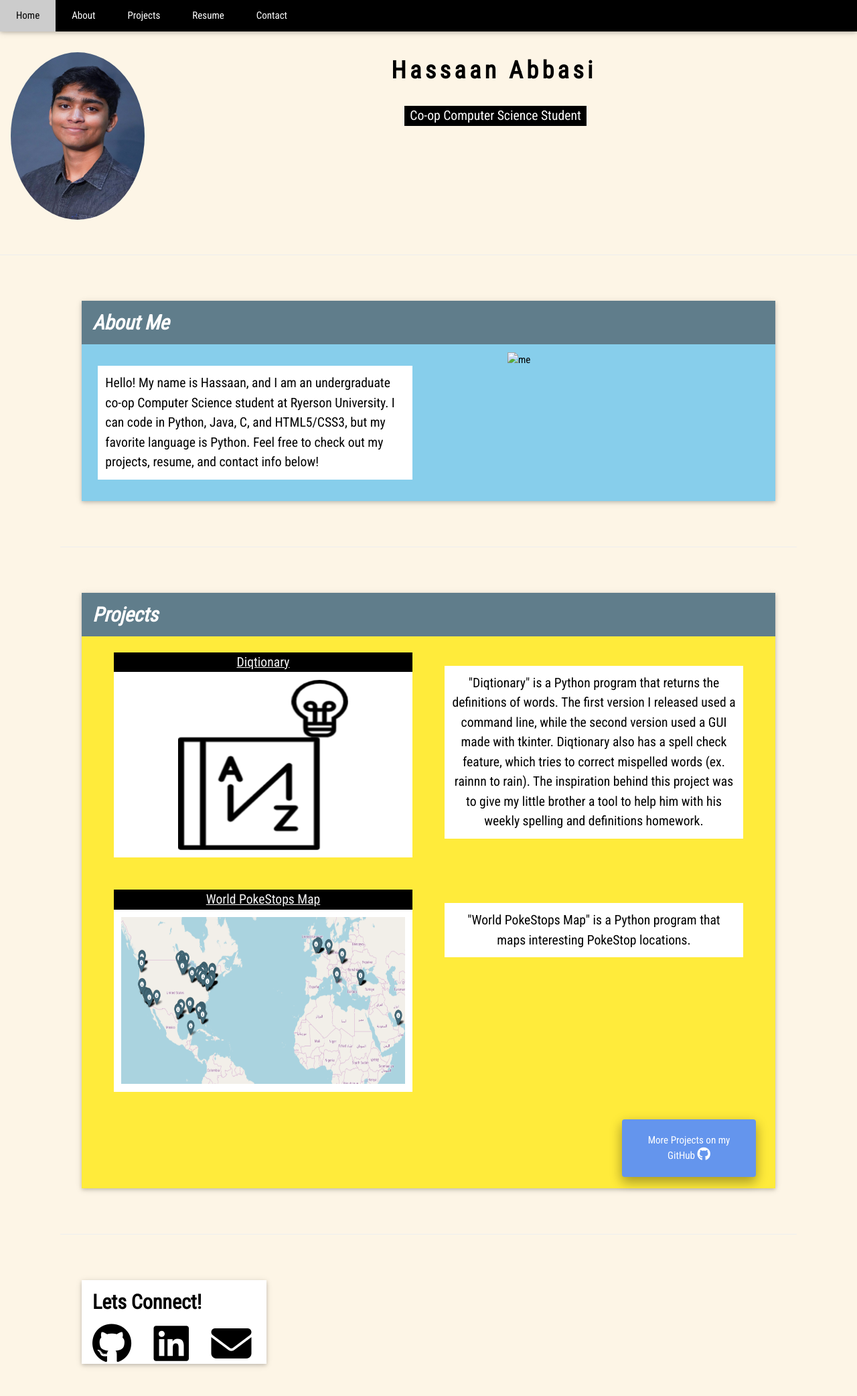
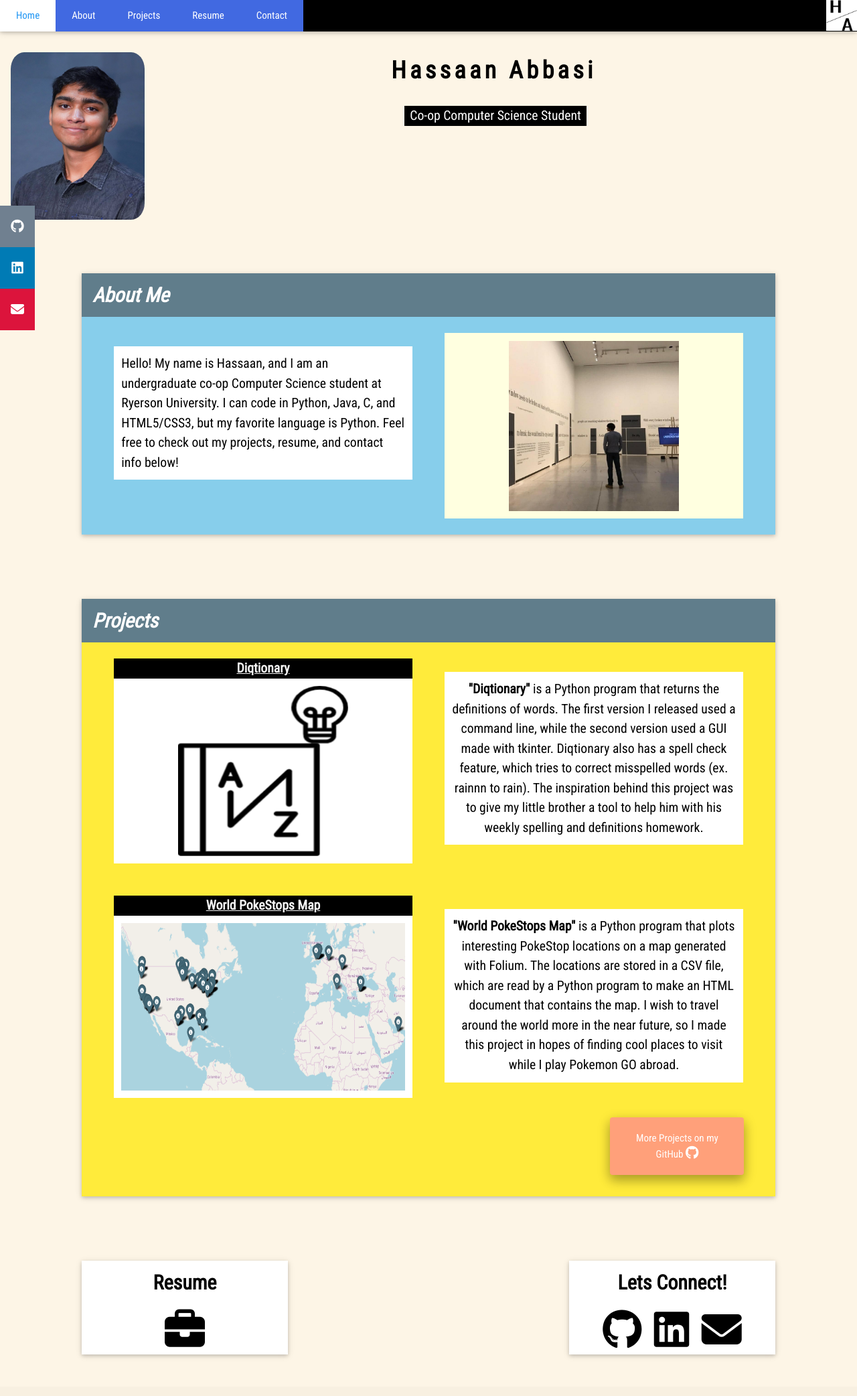
Before and after one commit to HassaanAbbasi/PersonalWebsite, a Flask app: page / in a window 1280 px wide. Shown: the whole page at 67% size. After the commit the page ends 2026 px from the top, so only its background shows below. Run offline with Flask 2, Linux system fonts and the light colour scheme; some libraries are stand-ins or nearby versions.

Commit message:
Added resume and pictures, updated html, css

```diff
--- a/static/main.css
+++ b/static/main.css
@@ -21,6 +21,7 @@ html {
 			 blink-caret .75s step-end infinite;
 }
 
+
 @keyframes typing{
   from {max-width: 0}
   to {max-width: 100%}
--- a/templates/home.html
+++ b/templates/home.html
@@ -64,8 +64,127 @@
             right: 0;
         }
 
-        .myClickable {
+        .grow:hover {
+            -webkit-transform: scale(1.3);
+            -ms-transform: scale(1.3);
+            transform: scale(1.3);
+            -webkit-transition: 2s height ease;
+            transition: 0.5s;
+        }
+
+        .button1 {
+            position: relative;
+            background-color: royalblue;
+            border: none;
+            font-size: 15px;
+            color: #FFFFFF;
+            padding: 20px;
+            width: 200px;
+            text-align: center;
+            -webkit-transition-duration: 0.4s;
+            /* Safari */
+            transition-duration: 0.4s;
+            text-decoration: none;
+            overflow: hidden;
             cursor: pointer;
+        }
+
+        .button1:after {
+            content: "";
+            background: royalblue;
+            display: block;
+            position: absolute;
+            padding-top: 300%;
+            padding-left: 350%;
+            margin-left: -30px !important;
+            margin-top: -120%;
+            opacity: 0;
+            transition: all 1.3s
+        }
+
+        .button1:active:after {
+            padding: 0;
+            margin: 0;
+            opacity: 1;
+            transition: 0s
+        }
+
+        .icon-bar {
+            position: fixed;
+            top: 50%;
+            -webkit-transform: translateY(-50%);
+            -ms-transform: translateY(-50%);
+            transform: translateY(-50%);
+        }
+
+        .icon-bar a {
+            display: block;
+            text-align: center;
+            padding: 16px;
+            transition: all 0.3s ease;
+            color: white;
+            font-size: 20px;
+        }
+
+        .icon-bar a:hover {
+            background-color: #000;
+        }
+
+        .github {
+            background: slategrey;
+            color: white;
+        }
+
+        .linkedin {
+            background: #007bb5;
+            color: white;
+        }
+
+        .mail {
+            background: crimson;
+            color: white;
+        }
+
+        .container {
+            position: relative;
+        }
+
+        .image {
+            display: block;
+        }
+
+        .overlay {
+            position: absolute;
+            bottom: 0;
+            left: 0;
+            right: 0;
+            background-color: royalblue;
+            overflow: hidden;
+            width: 100%;
+            height: 100%;
+            -webkit-transform: scale(0);
+            -ms-transform: scale(0);
+            transform: scale(0);
+            -webkit-transition: .3s ease;
+            transition: .3s ease;
+        }
+
+        .container:hover .overlay {
+            -webkit-transform: scale(1);
+            -ms-transform: scale(1);
+            transform: scale(1);
+        }
+
+        .text {
+            color: white;
+            font-size: 20px;
+            position: absolute;
+            top: 50%;
+            left: 50%;
+            -webkit-transform: translate(-50%, -50%);
+            -ms-transform: translate(-50%, -50%);
+            transform: translate(-50%, -50%);
+            text-align: center;
         }
     </style>
 </head>
@@ -75,36 +194,54 @@
     <!-- Navbar -->
     <div class="w3-top">
         <div class="w3-bar w3-black w3-card">
-            <a href="#" class="w3-bar-item w3-button w3-padding-large">Home</a>
-            <a href="#about" class="w3-bar-item w3-button w3-padding-large w3-hide-small">About</a>
-            <a href="#project" class="w3-bar-item w3-button w3-padding-large w3-hide-small">Projects</a>
-            <a href="#resume" class="w3-bar-item w3-button w3-padding-large w3-hide-small">Resume</a>
-            <a href="#connect" class="w3-bar-item w3-button w3-padding-large w3-hide-small">Contact</a>
+            <a href="#"
+                class="w3-bar-item w3-button w3-padding-large button1 w3-hover-white w3-hover-text-blue">Home</a>
+            <a href="#about"
+                class="w3-bar-item w3-button w3-padding-large w3-hide-small button1 w3-hover-white w3-hover-text-blue">About</a>
+            <a href="#project"
+                class="w3-bar-item w3-button w3-padding-large w3-hide-small button1 w3-hover-white w3-hover-text-blue">Projects</a>
+            <a href="#resume"
+                class="w3-bar-item w3-button w3-padding-large w3-hide-small button1 w3-hover-white w3-hover-text-blue">Resume</a>
+            <a href="#connect"
+                class="w3-bar-item w3-button w3-padding-large w3-hide-small button1 w3-hover-white w3-hover-text-blue">Contact</a>
+            <div class="container" style="float: right;">
+                <img class="image" src="{{ url_for('static', filename='favicon.png.ico') }}" alt=""
+                    style="background-color: white;" height="46" width="46">
+                <div class="overlay">
+                    <div class="text" style="size: 10mm;">👋</div>
+                </div>
+            </div>
+
         </div>
+    </div>
+
+    <div class="icon-bar">
+        <a href="https://github.com/HassaanAbbasi" class="github" target="_blank"><i class="fab fa-github"></i></a>
+        <a href="https://www.linkedin.com/in/hassaan-abbasi/" class="linkedin" target="_blank"><i
+                class="fab fa-linkedin"></i></a>
+        <a href="mailto:hassaan.abbasi@ryerson.ca" class="mail" target="_blank"><i class="fas fa-envelope"></i></a>
     </div>
 
     <!-- Header -->
     <header class="w3-container w3-center w3-padding-32" style="margin-top:46px;">
         <div><img src="{{ url_for('static', filename='githubPic.jpg') }}" alt="Me"
-                style="border-radius: 50%; float:inline-start;" height="250" width="200"></div>
+                style="border-radius: 10%; float:inline-start;" height="250" width="200"></div>
         <h1 class="typewriter"><b>Hassaan Abbasi</b></h1>
         <p><span class="w3-tag">Co-op Computer Science Student</span></p>
     </header>
-
-    <hr>
 
     <div class="w3-content" style="max-width:1100px">
 
         <!-- About entry -->
         <div class="w3-container w3-padding-32" id="about">
-            <div class="w3-card-2 w3-margin w3-light-blue">
+            <div class="w3-card-2 w3-margin w3-light-blue" id="Content">
                 <div class="w3-container w3-blue-gray">
                     <h2><b><i>About Me</i></b></h2>
                 </div>
-
-                <div class="w3-row">
+                <div class="w3-row w3-padding-large" style="font-size: 5.2mm; text-align: center; color: whitesmoke;">
                     <div class="w3-col m6 w3-padding-large">
-                        <p style="background-color: white; padding: 3mm;">Hello! My name is Hassaan, and I am an
+                        <p style="background-color: white; padding: 3mm; color: black; text-align: left;">
+                            Hello! My name is Hassaan, and I am an
                             undergraduate co-op Computer Science
                             student at Ryerson University. I can code in Python, Java, C, and HTML5/CSS3, but my
                             favorite language is Python. Feel free to check out my projects, resume, and contact
@@ -112,14 +249,14 @@
                         </p>
                     </div>
                     <div class="w3-col m6 w3-padding-large">
-                        <img src="" alt="me"
+                        <div style="padding: 3mm; background-color: lightyellow;">
+                            <img src="{{ url_for('static', filename='AGO.jpg') }}" alt="me"
                             style='height: 60%; width: 60%; display: block; margin-left: auto; margin-right: auto;'>
+                        </div>
                     </div>
                 </div>
             </div>
         </div>
-
-        <hr>
 
         <!-- Projects entry -->
         <div class="w3-container w3-padding-32" id="project">
@@ -131,7 +268,7 @@
                 <div class="w3-row w3-padding-large" style="font-size: 5.2mm; text-align: center; color: whitesmoke;">
                     <div class="w3-col m6 w3-padding-large">
                         <div style="background-color:black;">
-                            <a href="https://github.com/HassaanAbbasi/Diqtionary">Diqtionary</a>
+                            <a href="https://github.com/HassaanAbbasi/Diqtionary" target="_blank"><b>Diqtionary</b></a>
                         </div>
 
                         <div style="padding: 3mm; background-color: white;">
@@ -142,10 +279,10 @@
 
                     <div class="w3-col m6 w3-padding-large">
                         <p style="background-color: white; padding: 3mm; color: black;">
-                            "Diqtionary" is a Python program that returns the definitions of words.
+                            <b>"Diqtionary"</b> is a Python program that returns the definitions of words.
                             The first version I released used a command line, while the second version
                             used a GUI made with tkinter. Diqtionary also has a spell check feature, which tries
-                            to correct mispelled words (ex. rainnn to rain).
+                            to correct misspelled words (ex. rainnn to rain).
                             The inspiration behind this project was to give my
                             little brother a tool to help him with his weekly spelling and definitions homework.
                         </p>
@@ -155,7 +292,8 @@
                 <div class="w3-row w3-padding-large" style="font-size: 5.2mm; text-align: center; color: whitesmoke;">
                     <div class="w3-col m6 w3-padding-large">
                         <div style="background-color:black;">
-                            <a href="https://github.com/HassaanAbbasi/World-PokeStops-Map">World PokeStops Map</a>
+                            <a href="https://github.com/HassaanAbbasi/World-PokeStops-Map" target="_blank"><b>World
+                                    PokeStops Map</b></a>
                         </div>
 
                         <div style="padding: 3mm; background-color: white; height: 72mm;">
@@ -166,35 +304,55 @@
 
                     <div class="w3-col m6 w3-padding-large">
                         <p style="background-color: white; padding: 3mm; color: black;">
-                            "World PokeStops Map" is a Python program that maps interesting PokeStop locations.
+                            <b>"World PokeStops Map"</b> is a Python program that plots interesting PokeStop locations
+                            on a map generated with Folium.
+                            The locations are stored in a CSV file, which are read by a Python program to make an HTML
+                            document that contains the map.
+                            I wish to travel around the world more in the near future, so I made this project in hopes
+                            of finding cool places to visit
+                            while I play Pokemon GO abroad.
                         </p>
                     </div>
                 </div>
-
-                <div class="w3-padding-large" style="flex-wrap: wrap;" align="right">
-                    <button class="button" style="font-size: 4mm; background-color:cornflowerblue;"
-                        onclick="location.href='https://github.com/HassaanAbbasi'"><span>More Projects on my GitHub <i
-                                class="fab fa-github" style="font-size: 20px;"></i></span></button>
+                <div align="right" style="padding-right: 11mm; padding-bottom: 7mm;">
+                    <button class="button" style="font-size: 4mm; background-color:lightsalmon;"
+                        onclick="window.open('https://github.com/HassaanAbbasi', '_blank')"><span>More Projects on my
+                            GitHub <i class="fab fa-github" style="font-size: 20px;"></i></span></button>
                 </div>
             </div>
         </div>
 
-        <hr>
+        <div class="w3-container" style="text-align: left;">
+            <!-- Resume -->
+            <div class="w3-col l4 w3-content w3-padding-32" id="resume" style="width: 340px; float: left;">
 
-        <!-- Bottom -->
-        <div class="w3-col l4 w3-container w3-padding-32" id="connect" style="width: 340px">
+                <!-- Tags  -->
+                <div class="w3-card w3-margin w3-margin-top">
+                    <div class="w3-container w3-white">
+                        <h2 style="text-align: center;"><b>Resume</b></h2 s>
+                        <div class="w3-row grow" style="text-align: center;">
+                            <a href="{{ url_for('static', filename='Resume 2019-2020.pdf') }}" target="_blank"><i
+                                    class="fas fa-briefcase" style="font-size: 60px; padding: 2mm;"></i></a>
+                        </div>
+                    </div>
+                </div>
+            </div>
 
-            <!-- Tags  -->
-            <div class="w3-card w3-margin w3-margin-top">
-                <div class="w3-container w3-white">
-                    <h2><b>Lets Connect!</b></h2>
-                    <div class="w3-row">
-                        <i class="fab fa-github myClickable" style="font-size: 60px; padding-right: 30px;"
-                            onclick="location.href='https://github.com/HassaanAbbasi'"></i>
-                        <i class="fab fa-linkedin myClickable" style="font-size: 60px; padding-right: 30px;"
-                            onclick="location.href='https://www.linkedin.com/in/hassaan-abbasi/'"></i>
-                        <i class="fas fa-envelope myClickable" style="font-size: 60px;"
-                        onclick="location.href='https://www.linkedin.com/in/hassaan-abbasi/'"></i>
+            <!-- Contact -->
+            <div class="w3-col l4 w3-content w3-padding-32" id="connect" style="width: 340px; float: right;">
+
+                <!-- Tags  -->
+                <div class="w3-card w3-margin w3-margin-top">
+                    <div class="w3-container w3-white">
+                        <h2 style="text-align: center;"><b>Lets Connect!</b></h2>
+                        <div class="w3-row" style="text-align: center;">
+                            <a href="https://github.com/HassaanAbbasi" target="_blank"><i class="fab fa-github grow"
+                                    style="font-size: 60px; padding: 2mm;"></i></a>
+                            <a href="https://www.linkedin.com/in/hassaan-abbasi/" target="_blank"><i
+                                    class="fab fa-linkedin grow" style="font-size: 60px; padding: 2mm;"></i></a>
+                            <a href="mailto:hassaan.abbasi@ryerson.ca"><i class="fas fa-envelope grow"
+                                    style="font-size: 60px; padding: 2mm;"></i></a>
+                        </div>
                     </div>
                 </div>
             </div>
```
Also changed, not shown: static/AGO.jpg (added), static/favicon.png.ico (added), 1 other file.
